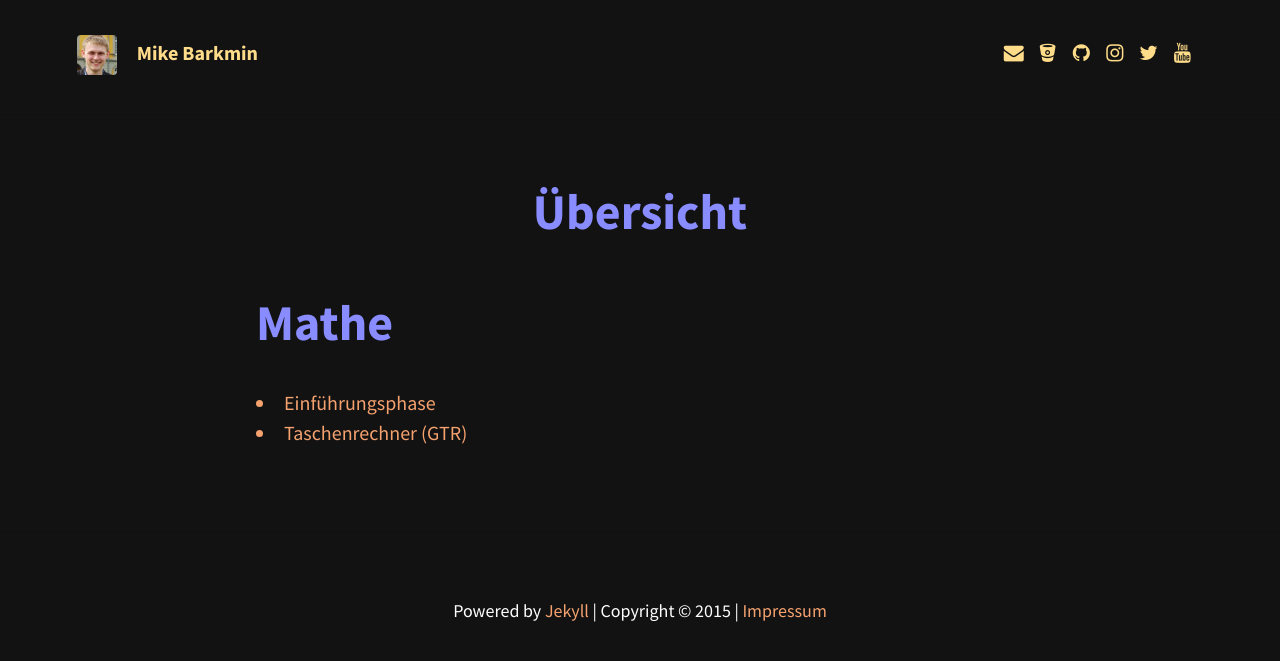
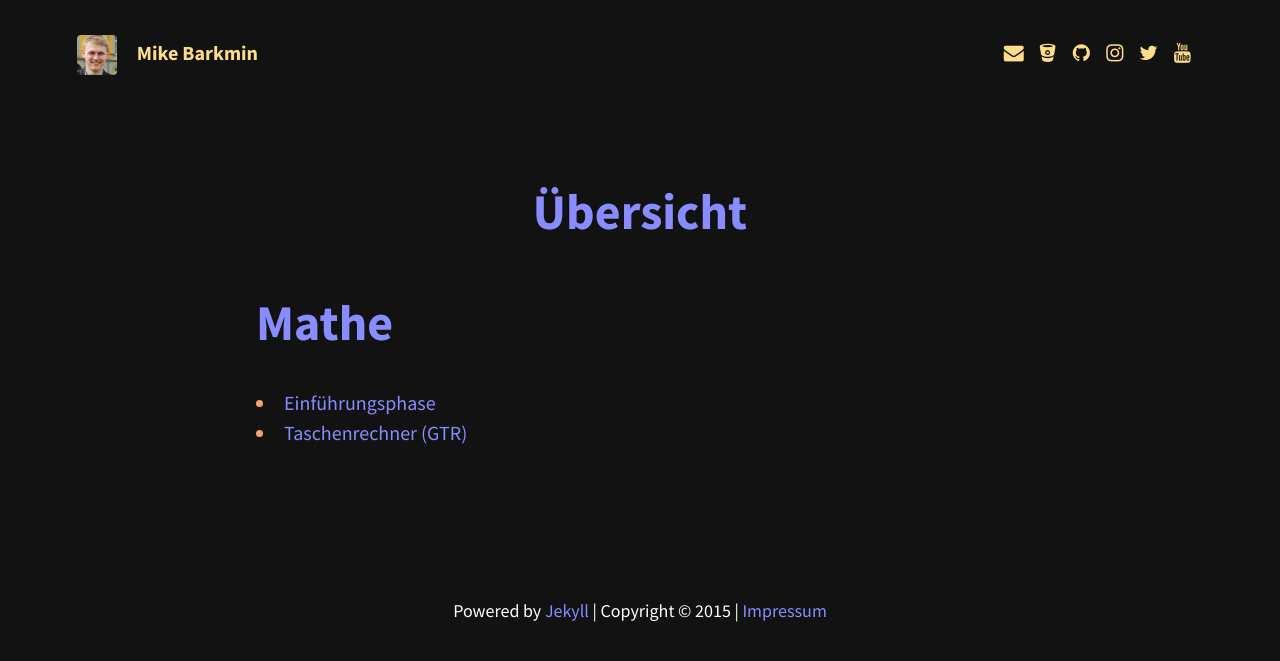
Before and after one commit to FlorianLudwig/blog-barkmin-eu, a Jekyll site: the page built from index.md, in a window 1280 px wide. Shown: the top 661 px of the page. Built offline with Jekyll 4.4.1, drawn with Linux system fonts in a browser that asks for light colours; nearby versions of some CDN libraries.

Commit message:
Type Theme

```diff
--- a/_sass/base/_global.scss
+++ b/_sass/base/_global.scss
@@ -83,6 +83,7 @@ p, ol, ul, dl, .math-display {
 }
 ol, ul {
   list-style-position: inside;
+  color: $text-color;
 }
 hr {
   border: 0;
--- a/_sass/base/_variables.scss
+++ b/_sass/base/_variables.scss
@@ -14,7 +14,7 @@ $border-color: rgba(0, 0, 0, 0.1); // rgba recommended if using feature images
 
 // Typography colours
 $text-color: #f5a26f;
-$link-color: #f5a26f;
+$link-color: #898cff;
 $title-color: #898cff;
 $selection-color: #ed6d79; // visible when highlighting text
 
```
